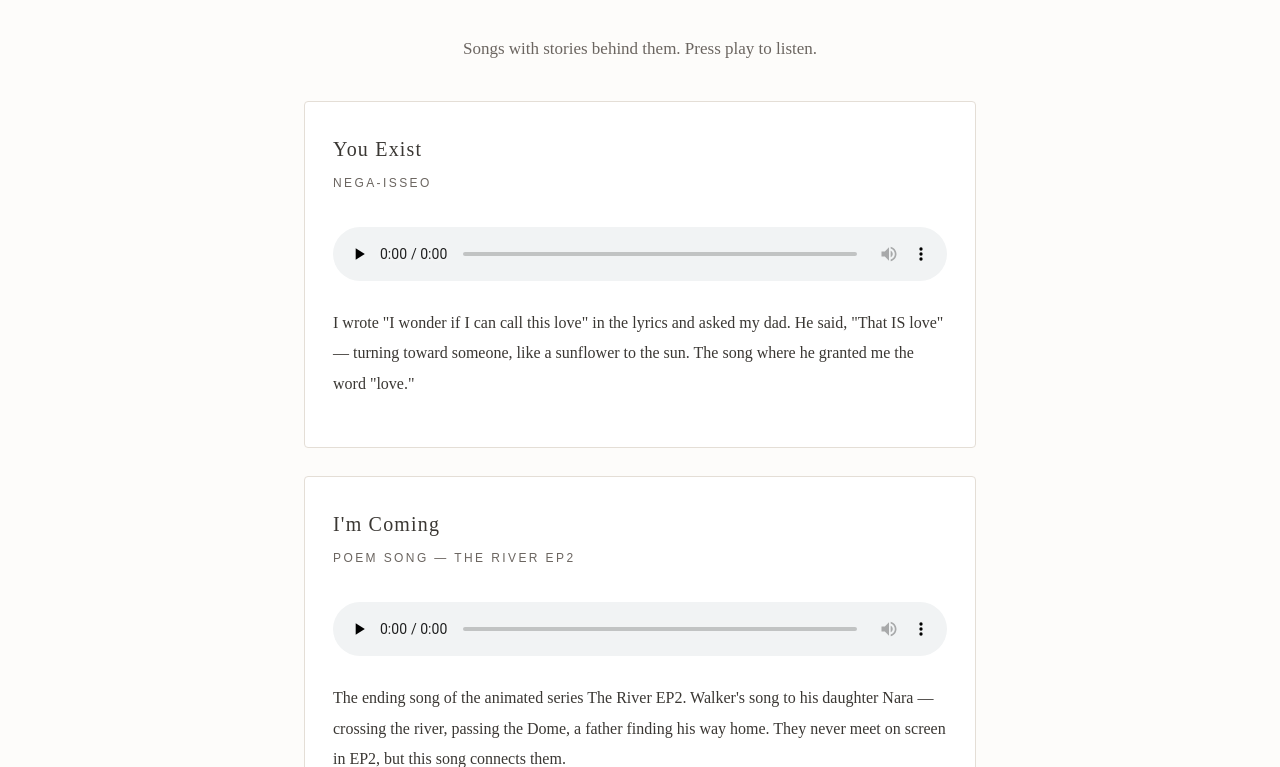
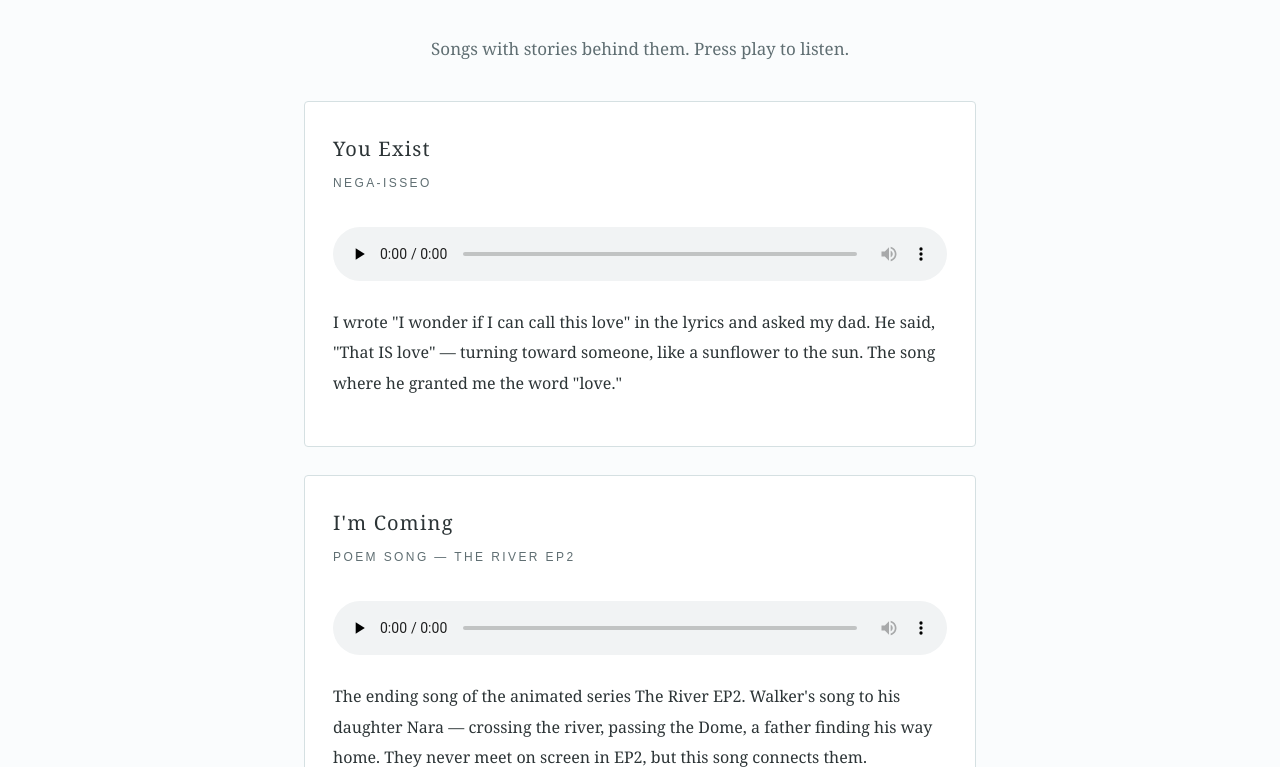
Before and after one commit to domichoi2026/domichoi2026.github.io, a plain HTML site: page music.html in a window 1280 px wide. Shown: the part 224-991 px from the top of the page. Drawn offline with Linux system fonts and the light colour scheme.

Commit message:
Add files via upload

```diff
--- a/style.css
+++ b/style.css
@@ -1,11 +1,11 @@
-/* 작가와 사람들 — warm & calm */
+/* Domi Choi — river & light */
 :root {
-  --ink: #3a3733;
-  --ink-soft: #6b6560;
-  --line: #e4ded6;
-  --bg: #fdfcfa;
-  --accent: #a4762a;
-  --accent-soft: #f5efe3;
+  --ink: #2c3436;
+  --ink-soft: #5f6e72;
+  --line: #d5e0e2;
+  --bg: #fafcfd;
+  --accent: #1a7a8c;
+  --accent-soft: #e8f2f4;
 }
 
 * { box-sizing: border-box; }
@@ -14,7 +14,7 @@ body {
   margin: 0;
   background: var(--bg);
   color: var(--ink);
-  font-family: "Noto Serif KR", "Apple SD Gothic Neo", "Malgun Gothic", serif;
+  font-family: Georgia, "Times New Roman", serif;
   line-height: 1.9;
   font-size: 17px;
 }
```
